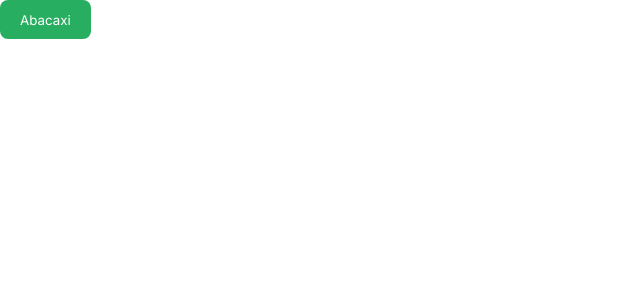
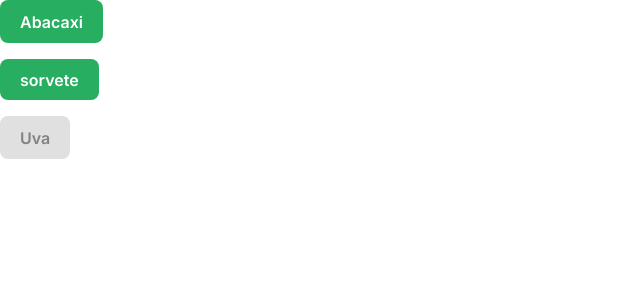
Before and after one commit to Kenzie-Academy-Brasil-Developers/hamburgueriaclaus, a React (Create React App) app: page / in a window 1280 px wide. Shown: the top 300 px of the page, without its empty margins (0-640 px from the left). Built offline with nearby package versions, Linux system fonts and the light colour scheme.

Commit message:
finish styles buttons

```diff
--- a/src/App.jsx
+++ b/src/App.jsx
@@ -1,3 +1,4 @@
+import BtnDefaultGreyColor from "./components/BtnDefaultGreyColor";
 import BtnDefaultMainColor from "./components/BtnDefaultMainColor";
 import GlobalStyle from "./styles/global";
 import "./styles/index.css";
@@ -6,9 +7,21 @@ function App() {
   return (
     <div className="App">
       <GlobalStyle/>
-      <BtnDefaultMainColor>
+      <BtnDefaultMainColor classList='btnBig'>
         Abacaxi
       </BtnDefaultMainColor>
+
+      <br/>
+
+      <BtnDefaultMainColor classList='btnMed'>
+        sorvete
+      </BtnDefaultMainColor>
+
+      <br/>
+
+      <BtnDefaultGreyColor classList='btnBig'>
+        Uva
+      </BtnDefaultGreyColor>
     </div>
   );
 }
--- a/src/components/BtnDefaultGreyColor/index.jsx
+++ b/src/components/BtnDefaultGreyColor/index.jsx
@@ -1,12 +1,10 @@
 import { ButtonStyle } from "./styles";
 
-function BtnDefaultGreyColor({ action , children }) {
+function BtnDefaultGreyColor({ action , children, classList }) {
     return (
-        <div>
-            <ButtonStyle className="btnCommon" oncClick={() => action()}>
+        <ButtonStyle className={classList} oncClick={() => action()}>
                 {children}
-            </ButtonStyle>
-        </div>
+        </ButtonStyle>
     );
 };
 
--- a/src/components/BtnDefaultGreyColor/styles.js
+++ b/src/components/BtnDefaultGreyColor/styles.js
@@ -2,8 +2,8 @@ import styled from "styled-components";
 
 export const ButtonStyle = styled.button`
     background-color: var(--gray-20);
-    color: var(--gray-20);
-    transition: 0.8s;
+    color: var(--gray-50);
+
 
     :hover {
         background-color: var(--gray-50);
--- a/src/components/BtnDefaultMainColor/index.jsx
+++ b/src/components/BtnDefaultMainColor/index.jsx
@@ -1,12 +1,10 @@
 import { ButtonStyle } from "./styles";
 
-function BtnDefaultMainColor({ action , children }) {
+function BtnDefaultMainColor({ action , children, classList }) {
     return (
-        <div>
-            <ButtonStyle className="btnCommon" oncClick={() => action()}>
+        <ButtonStyle className={classList} oncClick={() => action()}>
                 {children}
-            </ButtonStyle>
-        </div>
+        </ButtonStyle>
     );
 };
 
--- a/src/components/BtnDefaultMainColor/styles.js
+++ b/src/components/BtnDefaultMainColor/styles.js
@@ -3,7 +3,6 @@ import styled from "styled-components";
 export const ButtonStyle = styled.button`
     background-color: var(--color-primary);
     color: var(--white-0);
-    transition: 0.8s;
 
     :hover {
         background-color: var(--color-primary-50);
--- a/src/styles/buttons.css
+++ b/src/styles/buttons.css
@@ -1,12 +1,21 @@
-.btnCommon {
+.btnBig, .btnMed, .btnSmall {
     display: block;
-    padding: 11.5px 20px;
     border: none;
+    transition: 0.8s;
+}
+
+.btnBig, .btnMed {
     border-radius: var(--radius-1);
 }
 
+.btnBig {
+    padding: 11.5px 20px;
+}
+
+.btnMed {
+    padding: 10.5px 20px;
+}
+
 .btnSmall {
-    display: block;
-    border: none;
     background-color: none;
 }
--- a/src/styles/typograph.css
+++ b/src/styles/typograph.css
@@ -1,3 +1,8 @@
 h1, h2, h3, h4, h5, h6, p, span, small, legend, button, input, input::placeholder, textarea, textarea::placeholder {
     font-family: var(--font-family-default);
 }
+
+button {
+    font-weight: var(--font-weight-3);
+    font-size: 16px;
+}
```
